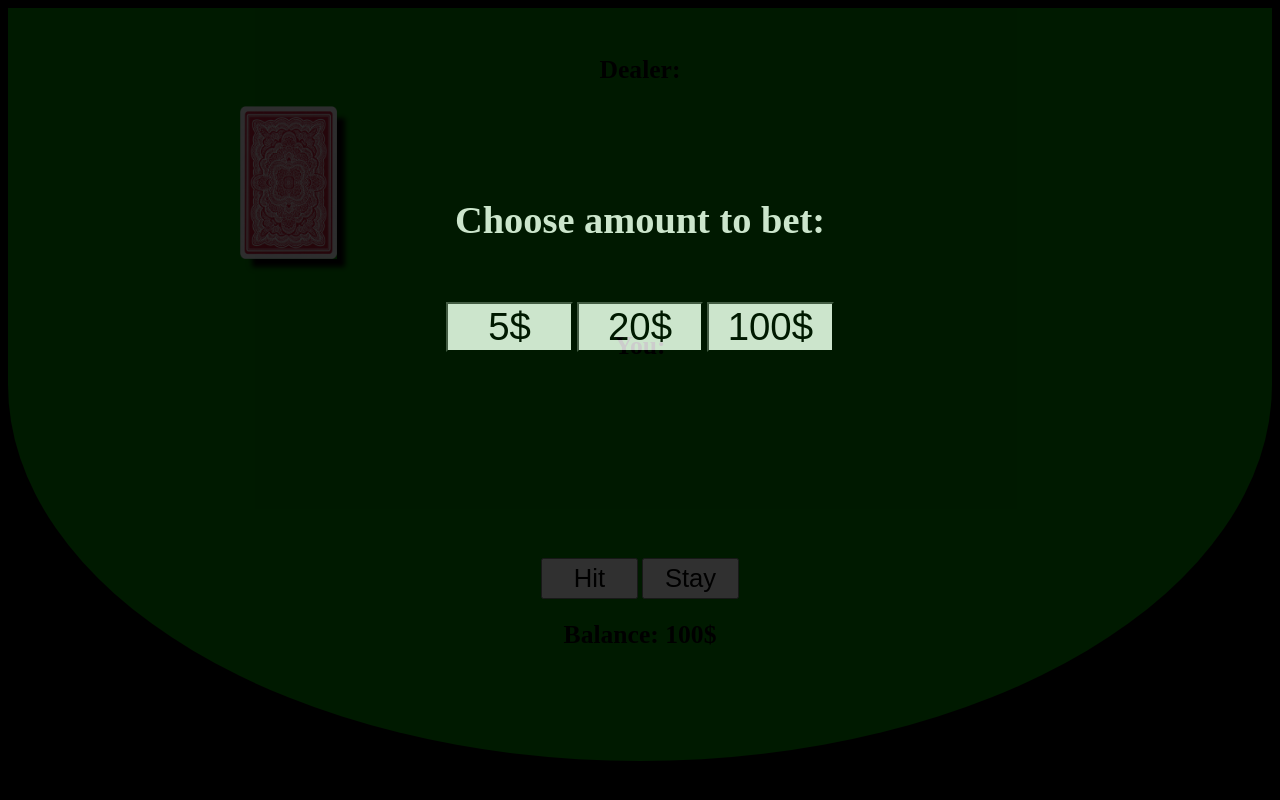
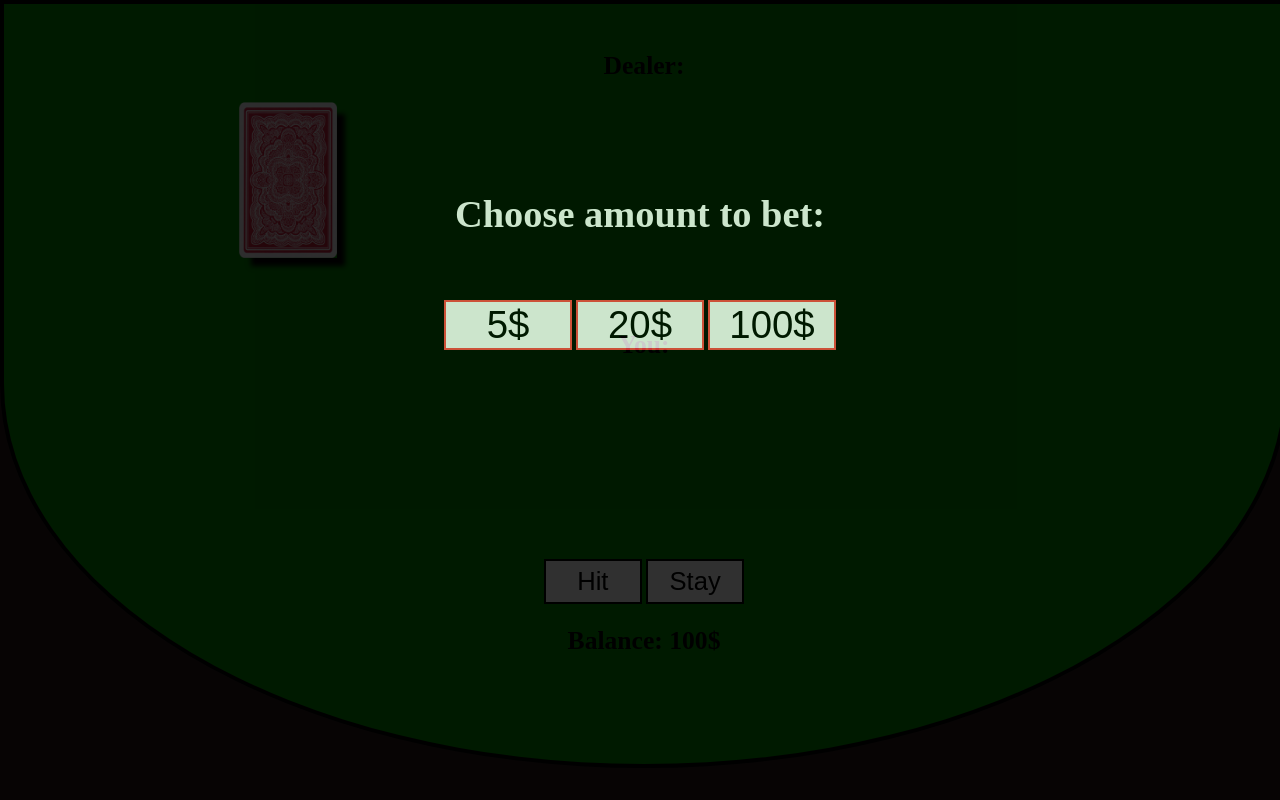
Before and after one commit to malhem/blackjack, a plain HTML site: page index.html in a window 1280 px wide. Drawn offline with Linux system fonts and the light colour scheme.

Commit message:
Modify buttons and coloring

```diff
--- a/blackjack.css
+++ b/blackjack.css
@@ -1,9 +1,12 @@
 html, body, #container{
     font-family: 'Times New Roman', Times, serif;
     text-align: center;
-    height: 98%;
-    background-color: black;
+    height: 100%;
+    width: 100%;
+    background-color: #221616;
     position: relative;
+    overflow: hidden;
+    margin: 0;
 }
 
 #container{
@@ -12,8 +15,9 @@ html, body, #container{
     background-color: green;
     border-bottom-left-radius: 60%;
     border-bottom-right-radius: 60%;
+    border: 4px solid black;
     position: absolute;
-    width: 100%;
+    height: 95%;
 }
 
 #topContainer, #botContainer{
@@ -68,8 +72,9 @@ html, body, #container{
 
 #hit, #stay{
     width: 8%;
-    height: 18%;
+    height: 20%;
     font-size: 2vw;
+    border: 2px solid black;
 }
 
 h2, #balance{
@@ -81,14 +86,9 @@ h2, #balance{
     z-index: 10;
     width: 100%;
     height: 100%;
-    background-color: black;
+    background-color: rgb(0, 0, 0);
     color: white;
     opacity: 0.8;
-
-    /*display: flex;
-    flex-direction: column;
-    justify-content: center;
-    align-items: center;*/
 }
 
 #betBtns, #insuranceBtns, h1, #insText{
@@ -110,6 +110,10 @@ h1{
     font-size: 3vw;
 }
 
+button{
+    border: 2px solid #ff4646;
+}
+
 #hundred, #twenty, #five, #skip, #insuranceBet{
     text-align: center;
     font-size: 3vw;
@@ -118,6 +122,10 @@ h1{
     background-color: white;
     opacity: 1;
     margin: 2px;
+}
+
+#hundred:hover, #twenty:hover, #five:hover, #skip:hover, #insuranceBet:hover, button:hover{
+    background-color: rgb(160, 160, 160);
 }
 
 #resultScreen{
@@ -129,12 +137,21 @@ h1{
     background-color: black;
     color: white;
     opacity: 0.8;
+    flex-direction: column;
     justify-content: center;
     align-items: center;
 }
 
 #result{
     font-size: 3vw;
+    margin-top: -10%;
+}
+
+#buyIn{
+    margin: 2%;
+    height: 8%;
+    width: 15%;
+    font-size: 2vw;
 }
 
 @-webkit-keyframes slideRight{
--- a/blackjack.js
+++ b/blackjack.js
@@ -24,6 +24,7 @@ function start(amount){
     buildDeck();
     shuffle();
     dealFirstHand();
+    console.log(deck);
 }
 
 function buildDeck(){
```
